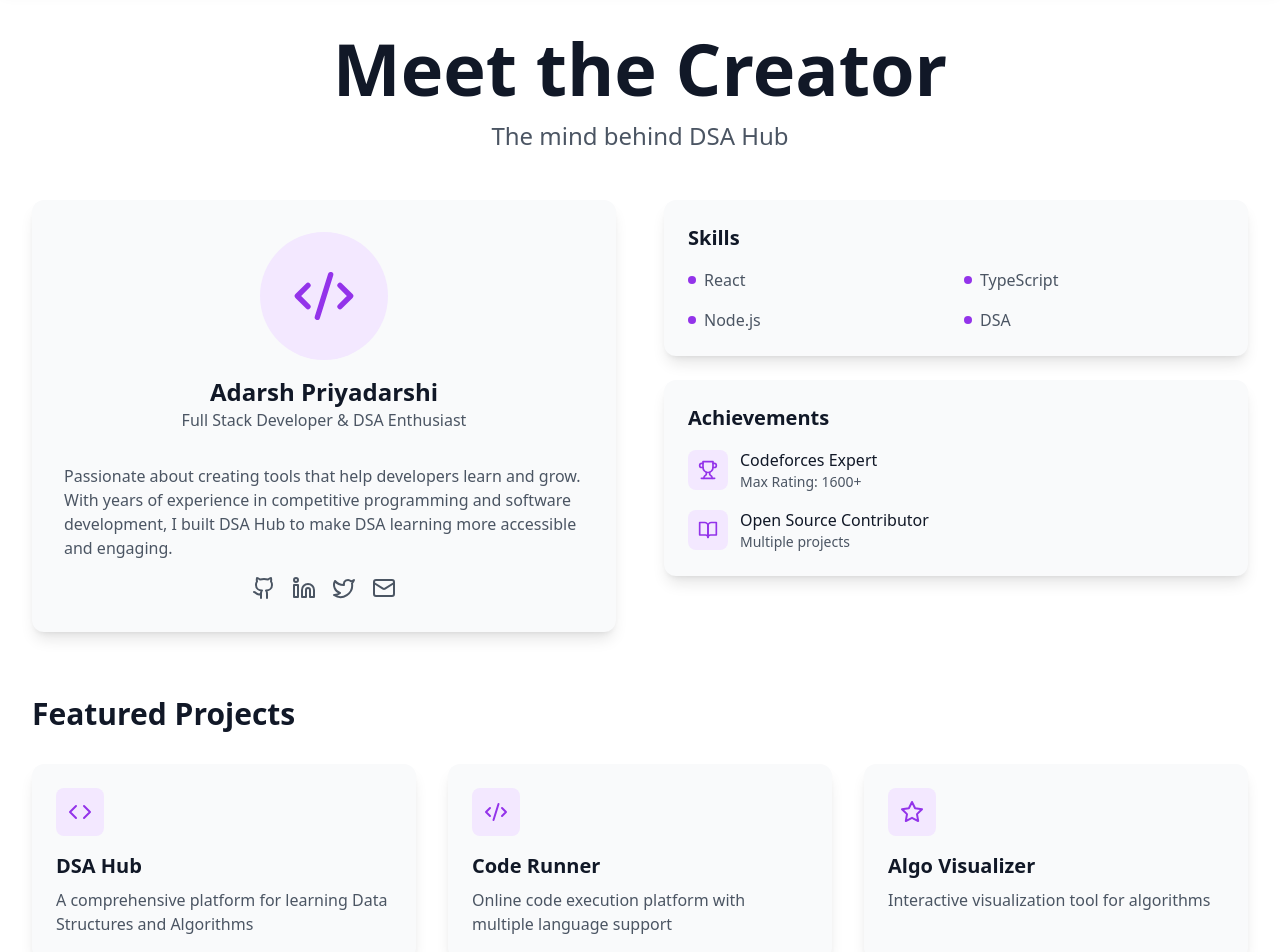
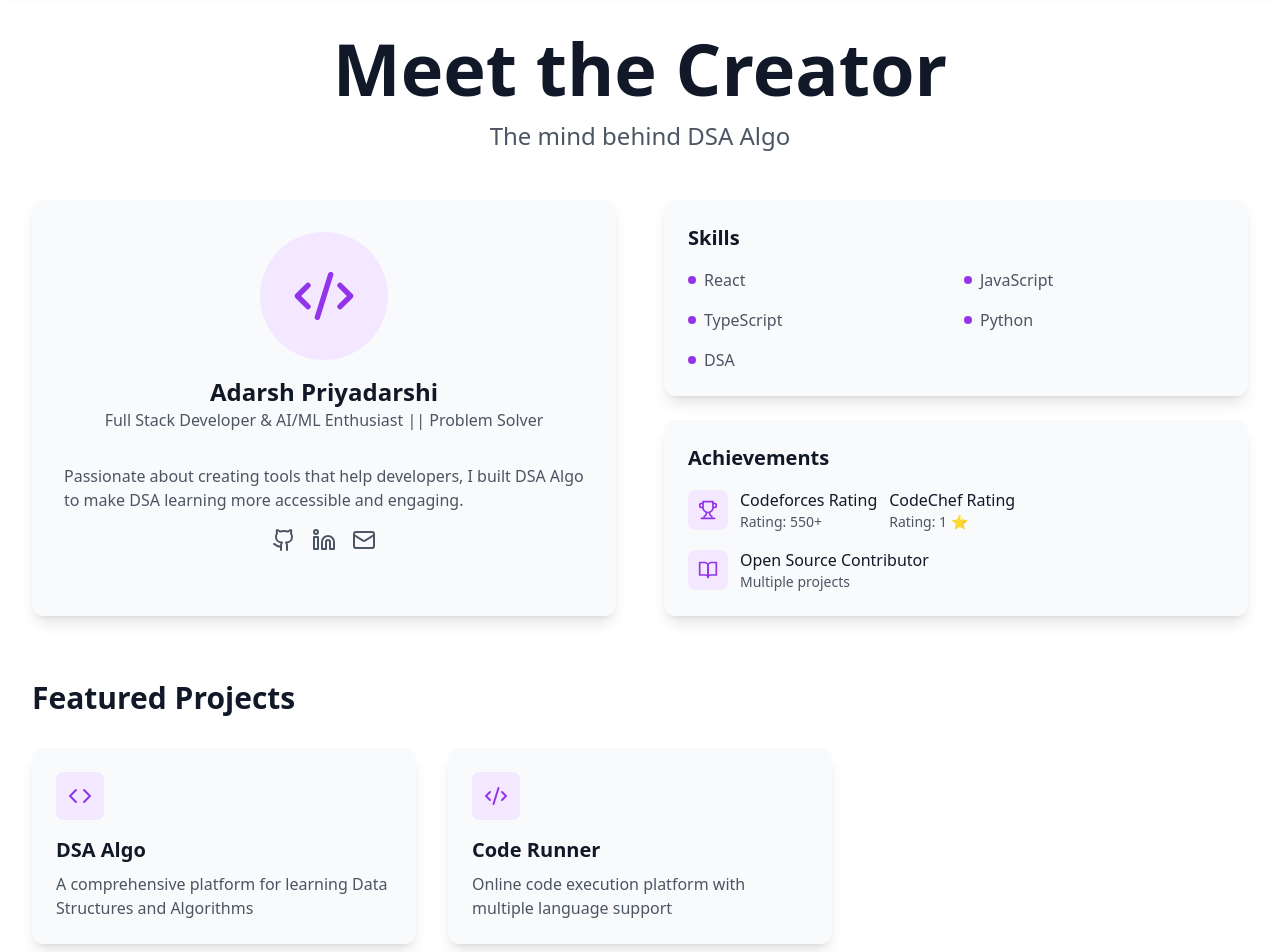
Before and after one commit to adarsh-priydarshi-5646/DsaAlgo, a React (Vite) app: page /creator in a window 1280 px wide. Shown: the part 80-1032 px from the top of the page. Built offline with nearby package versions, Linux system fonts and the light colour scheme.

Commit message:
Update Creator.tsx

```diff
--- a/src/pages/Creator.tsx
+++ b/src/pages/Creator.tsx
@@ -7,7 +7,7 @@ export default function Creator() {
       <div className="max-w-7xl mx-auto px-4 sm:px-6 lg:px-8 py-12 mt-16">
         <div className="text-center mb-12">
           <h1 className="text-5xl md:text-7xl font-bold text-gray-900 mb-4">Meet the Creator</h1>
-          <p className="text-xl md:text-2xl text-gray-600">The mind behind DSA Hub</p>
+          <p className="text-xl md:text-2xl text-gray-600">The mind behind DSA Algo</p>
         </div>
 
         {/* Creator Profile */}
@@ -18,27 +18,23 @@ export default function Creator() {
                 <Code2 className="w-16 h-16 text-purple-600" />
               </div>
               <h2 className="text-2xl font-bold text-gray-900">Adarsh Priyadarshi</h2>
-              <p className="text-gray-600">Full Stack Developer & DSA Enthusiast</p>
+              <p className="text-gray-600">Full Stack Developer & AI/ML Enthusiast || Problem Solver</p>
             </div>
 
             <div className="space-y-4">
               <p className="text-gray-600">
-                Passionate about creating tools that help developers learn and grow.
-                With years of experience in competitive programming and software development,
-                I built DSA Hub to make DSA learning more accessible and engaging.
+                Passionate about creating tools that help developers,
+                I built DSA Algo to make DSA learning more accessible and engaging.
               </p>
 
               <div className="flex justify-center space-x-4 mt-6">
-                <a href="#" className="text-gray-600 hover:text-purple-600 transition-colors">
+                <a href="https://github.com/adarsh-priydarshi-5646" className="text-gray-600 hover:text-purple-600 transition-colors">
                   <Github className="w-6 h-6" />
                 </a>
-                <a href="#" className="text-gray-600 hover:text-purple-600 transition-colors">
+                <a href="https://www.linkedin.com/in/adarsh-priydarshi-536430316/" className="text-gray-600 hover:text-purple-600 transition-colors">
                   <Linkedin className="w-6 h-6" />
                 </a>
-                <a href="#" className="text-gray-600 hover:text-purple-600 transition-colors">
-                  <Twitter className="w-6 h-6" />
-                </a>
-                <a href="#" className="text-gray-600 hover:text-purple-600 transition-colors">
+                <a href="mailto:adarshpriydarshi5646@gmail.com" className="text-gray-600 hover:text-purple-600 transition-colors">
                   <Mail className="w-6 h-6" />
                 </a>
               </div>
@@ -56,11 +52,15 @@ export default function Creator() {
                 </div>
                 <div className="flex items-center space-x-2">
                   <div className="w-2 h-2 bg-purple-600 rounded-full"></div>
+                  <span className="text-gray-600">JavaScript</span>
+                </div>
+                <div className="flex items-center space-x-2">
+                  <div className="w-2 h-2 bg-purple-600 rounded-full"></div>
                   <span className="text-gray-600">TypeScript</span>
                 </div>
                 <div className="flex items-center space-x-2">
                   <div className="w-2 h-2 bg-purple-600 rounded-full"></div>
-                  <span className="text-gray-600">Node.js</span>
+                  <span className="text-gray-600">Python</span>
                 </div>
                 <div className="flex items-center space-x-2">
                   <div className="w-2 h-2 bg-purple-600 rounded-full"></div>
@@ -77,8 +77,12 @@ export default function Creator() {
                     <Trophy className="w-5 h-5 text-purple-600" />
                   </div>
                   <div>
-                    <h4 className="font-medium text-gray-900">Codeforces Expert</h4>
-                    <p className="text-sm text-gray-600">Max Rating: 1600+</p>
+                    <h4 className="font-medium text-gray-900">Codeforces Rating</h4>
+                    <p className="text-sm text-gray-600">Rating: 550+</p>
+                  </div>
+                   <div>
+                    <h4 className="font-medium text-gray-900">CodeChef Rating</h4>
+                    <p className="text-sm text-gray-600">Rating: 1 ⭐️</p>
                   </div>
                 </div>
                 <div className="flex items-center space-x-3">
@@ -101,7 +105,7 @@ export default function Creator() {
           <div className="grid grid-cols-1 md:grid-cols-3 gap-8">
             {[
               {
-                title: "DSA Hub",
+                title: "DSA Algo",
                 description: "A comprehensive platform for learning Data Structures and Algorithms",
                 icon: <Code className="w-6 h-6 text-purple-600" />
               },
@@ -109,11 +113,6 @@ export default function Creator() {
                 title: "Code Runner",
                 description: "Online code execution platform with multiple language support",
                 icon: <Code2 className="w-6 h-6 text-purple-600" />
-              },
-              {
-                title: "Algo Visualizer",
-                description: "Interactive visualization tool for algorithms",
-                icon: <Star className="w-6 h-6 text-purple-600" />
               }
             ].map((project, index) => (
               <div key={index} className="bg-gray-50 shadow-lg rounded-xl p-6">
@@ -133,12 +132,12 @@ export default function Creator() {
           <div className="grid grid-cols-1 md:grid-cols-2 gap-8">
             {[
               {
-                quote: "DSA Hub has completely transformed how I learn algorithms. The interactive approach makes it so much easier to understand complex concepts.",
+                quote: "DSA Algo has completely transformed how I learn algorithms. The interactive approach makes it so much easier to understand complex concepts.",
                 author: "Sarah Johnson",
                 role: "Software Engineer"
               },
               {
-                quote: "The best platform for competitive programming preparation. The practice problems and explanations are top-notch.",
+                quote: "The best platform for DSA preparation. The practice problems and explanations are top-notch.",
                 author: "Michael Chen",
                 role: "Competitive Programmer"
               }
```
